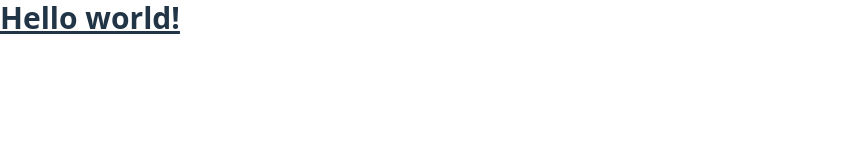
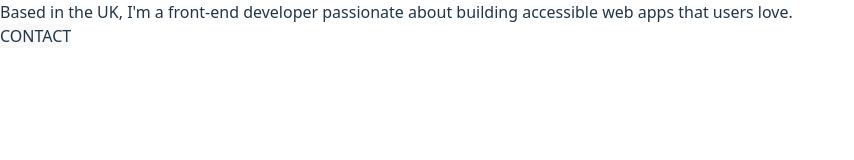
Before and after one commit to mAnon-lipp/TD5-R3.12, a website built with Vite: page index.html in a window 1280 px wide. Shown: the whole page, without its empty margins (0-854 px from the left). Built offline with nearby package versions, Linux system fonts and the light colour scheme.

Commit message:
HTML Test

```diff
--- a/index.html
+++ b/index.html
@@ -6,6 +6,10 @@
     <link href="/src/style.css" rel="stylesheet" />
   </head>
   <body>
-    <h1 class="text-3xl font-bold underline">Hello world!</h1>
+    <header>
+      <title> Nice to meet you! I'm Adam Keyes.</title>
+      <p>Based in the UK, I'm a front-end developer passionate about building accessible web apps that users love.</p>
+      <button>CONTACT</button>
+    </header>
   </body>
 </html>
```
